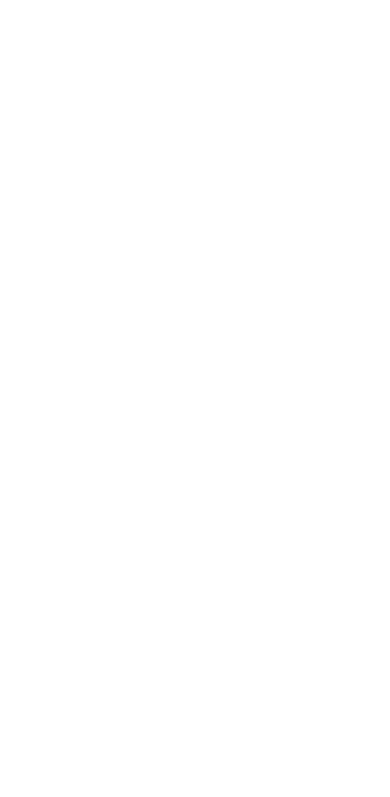
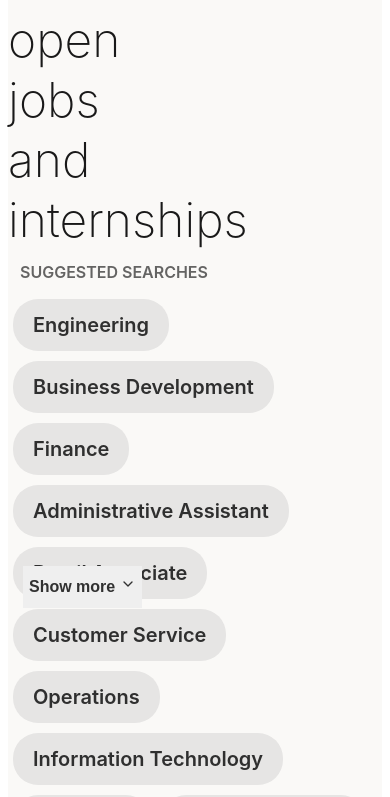
Before and after one commit to haizh/linkedin-clone, a React (Create React App) app: page / in a window 390 px wide. Shown: the part 1173-1970 px from the top of the page. Before the commit the page ends 1011 px from the top, so only its background shows below. Built offline with nearby package versions, Linux system fonts and the light colour scheme.

Commit message:
added responsive category section

```diff
--- a/package.json
+++ b/package.json
@@ -8,6 +8,7 @@
     "@testing-library/user-event": "^12.8.3",
     "react": "^17.0.2",
     "react-dom": "^17.0.2",
+    "react-icons": "^4.2.0",
     "react-router-dom": "^5.2.0",
     "react-scripts": "4.0.3",
     "styled-components": "^5.3.0",
--- a/src/App.js
+++ b/src/App.js
@@ -1,5 +1,6 @@
 import React from "react";
 import Login from "./components/Login";
+import Categories from "./components/Categories";
 import { BrowserRouter as Router, Switch, Route } from "react-router-dom";
 
 function App() {
--- /dev/null
+++ b/src/components/Categories.js
@@ -0,0 +1,179 @@
+import React, { useState } from "react";
+import styled from "styled-components";
+import { FiChevronDown, FiChevronUp } from "react-icons/fi";
+
+function Categories() {
+  const [show, setShow] = useState(true);
+  return (
+    <Container>
+      <Section>
+        <h2>Find open jobs and internships</h2>
+        <Div>
+          <p className="box-title">SUGGESTED SEARCHES</p>
+          <Links>
+            <a className="category-link" href="">
+              Engineering
+            </a>
+            <a className="category-link" href="">
+              Business Development
+            </a>
+            <a className="category-link" href="">
+              Finance
+            </a>
+            <a className="category-link" href="">
+              Administrative Assistant
+            </a>
+            <a className="category-link" href="">
+              Retail Associate
+            </a>
+            <a className="category-link" href="">
+              Customer Service
+            </a>
+            <a className="category-link" href="">
+              Operations
+            </a>
+            <a className="category-link" href="">
+              Information Technology
+            </a>
+            <a className="category-link" href="">
+              Marketing
+            </a>
+            <a className="category-link" href="">
+              Human Resource
+            </a>
+            <a className={`category-link ${show && "hide-link"}`} href="">
+              Healthcare Service
+            </a>
+            <a className={`category-link ${show && "hide-link"}`} href="">
+              Program and Project Management
+            </a>
+            <a className={`category-link ${show && "hide-link"}`} href="">
+              Sales
+            </a>
+            <a className={`category-link ${show && "hide-link"}`} href="">
+              Accounting
+            </a>
+            <a className={`category-link ${show && "hide-link"}`} href="">
+              Arts and Design
+            </a>
+
+            <a className={`category-link ${show && "hide-link"}`}>
+              Community and Social Services
+            </a>
+            <a className={`category-link ${show && "hide-link"}`} href="">
+              Consulting
+            </a>
+            <a className={`category-link ${show && "hide-link"}`} href="">
+              Education
+            </a>
+            <a className={`category-link ${show && "hide-link"}`} href="">
+              Entrepreneurship
+            </a>
+
+            <a className={`category-link ${show && "hide-link"}`}>
+              Media and Communications
+            </a>
+            <button
+              className={`toggle-btn ${!show && "btn-shift"}`}
+              onClick={() => setShow(!show)}
+            >
+              {/* {show ? "Show more" : "Show less"} */}
+              {show ? (
+                <p>
+                  Show more <FiChevronDown />
+                </p>
+              ) : (
+                <p>
+                  Show less <FiChevronUp />
+                </p>
+              )}
+            </button>
+          </Links>
+        </Div>
+      </Section>
+    </Container>
+  );
+}
+
+const Container = styled.div`
+  padding: 0;
+  width: 100%;
+  height: auto;
+  background-color: #faf9f7;
+`;
+
+const Section = styled.section`
+  width: 100%;
+  max-width: 1128px;
+  margin: 0 auto;
+  display: flex;
+  flex-wrap: wrap;
+  padding: 200px 0;
+
+  h2 {
+    font-size: 48px;
+    color: rgba(0, 0, 0, 0.9);
+    line-height: 60px;
+    font-weight: 200;
+    width: 35%;
+    margin-right: 70px;
+  }
+`;
+
+const Div = styled.div`
+  width: 600px;
+  flex-grow: 1;
+
+  .box-title {
+    padding: 12px;
+    font-weight: 600;
+    line-height: 20px;
+    font-size: 16px;
+    color: rgba(0, 0, 0, 0.6);
+  }
+`;
+
+const Links = styled.div`
+  display: flex;
+  flex-wrap: wrap;
+  align-content: flex-start;
+  position: relative;
+
+  .category-link {
+    font-size: 20px;
+    font-weight: 600;
+    line-height: 28px;
+    text-decoration: none;
+    color: rgba(0, 0, 0, 0.796);
+    border-radius: 25px;
+    background-color: #e6e5e4;
+    padding: 12px 20px;
+    margin: 5px;
+  }
+
+  .hide-link {
+    display: none;
+  }
+
+  .toggle-btn {
+    position: absolute;
+    top: 17rem;
+    left: 15px;
+    color: rgba(0, 0, 0, 0.796);
+    line-height: 40px;
+    font-size: 16px;
+    font-weight: 600;
+    border: none;
+  }
+
+  .btn-shift {
+    top: 32rem;
+  }
+
+  & > a:hover {
+    background-color: #999999;
+    transition: all linear 190ms;
+    text-decoration: underline;
+  }
+`;
+export default Categories;
--- a/src/components/Login.js
+++ b/src/components/Login.js
@@ -1,9 +1,11 @@
 import React from "react";
 import styled from "styled-components";
 import Form from "./Form";
+import Categories from "./Categories";
 
 function Login() {
   return (
+    <>
       <Container>
         <Nav>
           <a href="/">
@@ -22,6 +24,8 @@
           </Hero>
         </Section>
       </Container>
+      <Categories />
+    </>
   );
 }
 
@@ -83,10 +87,10 @@
 const Section = styled.section`
   display: flex;
   align-content: start;
-  min-height: 700px;
-  padding-bottom: 138px;
+  min-height: 500px;
+  /* padding-bottom: 138px; */
   padding-top: 40px;
-  padding: 60px 0;
+  /* padding: 60px 0; */
   position: relative;
   flex-wrap: wrap;
   width: 100%;
```
Also changed, not shown: 1 other file (tests, documents, lock files or other folders). Lines whose indentation alone changed are shown as unchanged.
